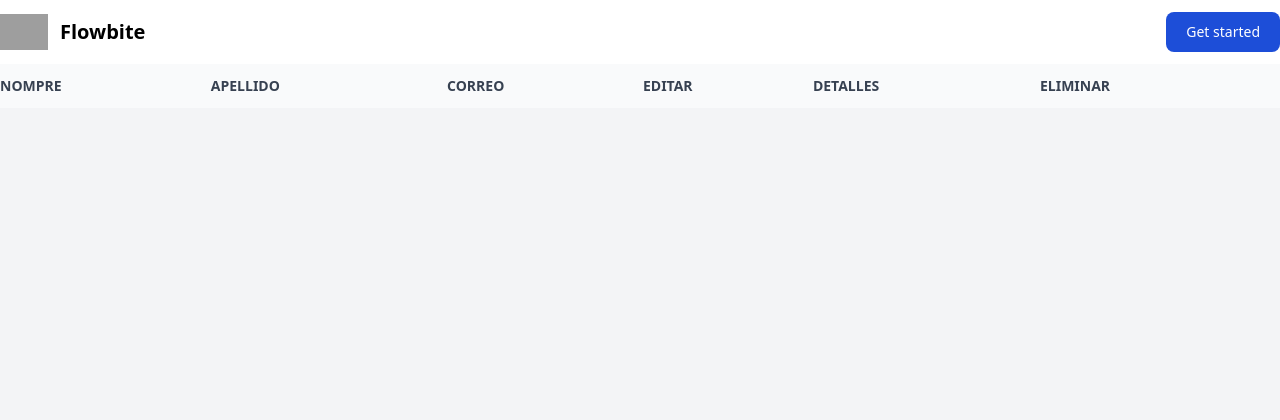
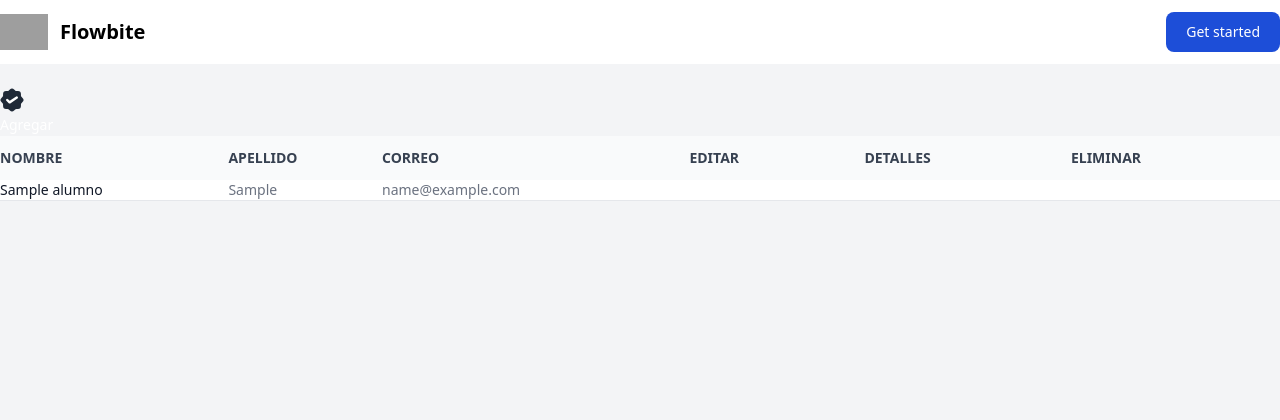
Before and after one commit to IDGS-805-22001414/FlaskBd, a Flask app: page / in a window 1280 px wide. Shown: the top 420 px of the page. Run offline with Flask 3, Linux system fonts and the light colour scheme; tables that the repository leaves empty hold one stand-in row (values such as "Sample post"); lists and menus that the app fills with data are empty; some libraries are stand-ins or nearby versions; grey boxes are pictures that could not be loaded.

Commit message:
ABC completo

```diff
--- a/app.py
+++ b/app.py
@@ -1,15 +1,20 @@
 from flask import Flask, render_template, request, redirect, url_for, flash
-from flask_wtf import CSRFProtect  # Corrección de importación
+from flask_wtf import CSRFProtect
 from config import DevelopmentConfig
 import forms
 from models import db, Alumnos
+from flask_sqlalchemy import SQLAlchemy
 
 app = Flask(__name__)
 app.config.from_object(DevelopmentConfig)
 
+# Inicializar la base de datos correctamente
+db.init_app(app)
+
 # Asociar CSRF a la aplicación
 csrf = CSRFProtect(app)
 
+# -------- Rutas --------
 @app.route("/", methods=['GET', 'POST'])
 @app.route("/index")
 def index():
@@ -19,31 +24,84 @@ def index():
 
 @app.route("/detalles", methods=['GET', 'POST'])
 def detalles():
-    create_form=forms.UserForm2(request.form)
-    if request.method ==  'GET':
-        id=request.args.get('id')
-    alum1=db.session.query(Alumnos).filter(Alumnos.id).first()
-    nom=alum1.nombre
-    ape=alum1.apellido
-    email=alum1.email
+    create_form = forms.UserForm2(request.form)
+    if request.method == 'GET':
+        id = request.args.get('id')
+        alum1 = db.session.query(Alumnos).filter(Alumnos.id == id).first()
+        if alum1:  # Verificar si el alumno existe
+            return render_template("detalles.html", form=create_form, nombre=alum1.nombre, apellido=alum1.apaterno, email=alum1.email)
+        else:
+            flash("Alumno no encontrado", "error")
+            return redirect(url_for('index'))
 
-    return render_template("detalles.html",form=create_form,nombre=nom,apellido=ape,email=email)
-
-@app.route("/Alumnos1" , methods=['GET' , 'POST'])
+@app.route("/Alumnos1", methods=['GET', 'POST'])
 def Alumnos1():
-    create_form=forms.UserForm2(request.form)
-    if request.method=='POST':
-        alum=Alumnos(nombre=create_form.nombre.data,
-                     apaterno=create_form.apaterno.data,
-                     email=create_form.email.data)
+    create_form = forms.UserForm2(request.form)
+    if request.method == 'POST':
+        alum = Alumnos(nombre=create_form.nombre.data, apaterno=create_form.apaterno.data, email=create_form.email.data)
         db.session.add(alum)
         db.session.commit()
-        return render_template('Alumnos1.html',form=create_form)
+        return redirect(url_for('index'))
+    return render_template('Alumnos1.html', form=create_form)
 
+@app.route("/modificar", methods=['GET', 'POST'])
+def modificar():
+    create_form = forms.UserForm2(request.form)
+    if request.method == 'GET':
+        id = request.args.get('id')
+        alum1 = db.session.query(Alumnos).filter(Alumnos.id == id).first()
+        if alum1:
+            create_form.id.data = id
+            create_form.nombre.data = alum1.nombre.strip()
+            create_form.apaterno.data = alum1.apaterno
+            create_form.email.data = alum1.email
+        else:
+            flash("Alumno no encontrado", "error")
+            return redirect(url_for('index'))
+
+    if request.method == 'POST':
+        id = create_form.id.data
+        alum1 = db.session.query(Alumnos).filter(Alumnos.id == id).first()
+        if alum1:
+            alum1.nombre = create_form.nombre.data.strip()
+            alum1.apaterno = create_form.apaterno.data
+            alum1.email = create_form.email.data
+            db.session.commit()
+            return redirect(url_for('index'))
+    return render_template('modificar.html', form=create_form)
+
+@app.route("/eliminar", methods=['GET', 'POST'])
+def eliminar():
+    create_form = forms.UserForm2(request.form)
+    if request.method == 'GET':
+        id = request.args.get('id')
+        alum1 = db.session.query(Alumnos).filter(Alumnos.id == id).first()
+        if alum1:
+            create_form.id.data = id
+            create_form.nombre.data = alum1.nombre
+            create_form.apaterno.data = alum1.apaterno
+            create_form.email.data = alum1.email
+        else:
+            flash("Alumno no encontrado", "error")
+            return redirect(url_for('index'))
+
+    if request.method == 'POST':
+        id = create_form.id.data
+        alum = Alumnos.query.get(id)
+        if alum:
+            db.session.delete(alum)
+            db.session.commit()
+            return redirect(url_for('index'))
+    return render_template('eliminar.html', form=create_form)
+
+@app.route("/test_db")
+def test_db():
+    alumnos = Alumnos.query.all()
+    return {"total": len(alumnos), "datos": [alumno.nombre for alumno in alumnos]}
+
+
+# -------- Iniciar el servidor correctamente --------
 if __name__ == '__main__':
-    # Inicializar base de datos correctamente
-    db.init_app(app)
-
     with app.app_context():
         db.create_all()  # Crear tablas si no existen
 
--- a/forms.py
+++ b/forms.py
@@ -1,35 +1,29 @@
-from wtforms import Form
 from flask_wtf import FlaskForm
-
-from wtforms import StringField,IntegerField
-from wtforms import EmailField
+from wtforms import StringField, IntegerField, EmailField
 from wtforms import validators
 
+class UserForm(FlaskForm):  # Cambia "Form" por "FlaskForm"
+    nombre = StringField('nombre', [
+        validators.DataRequired(message='El campo es requerido'),
+        validators.Length(min=4, max=10, message='Ingrese un nombre válido')
+    ])
+    apaterno = StringField('apaterno')
+    amaterno = StringField('amaterno')
+    email = EmailField('email', [validators.Email(message='Ingrese un correo válido')])
+    edad = IntegerField('edad')
 
-class UserForm(Form):
-    nombre=StringField('nombre',[
-        validators.DataRequired(message='El campo es requerido'),
-        validators.length(min=4,max=10, message='ingresa nombre valido')
+class UserForm2(FlaskForm):  # Cambia "Form" por "FlaskForm"
+    id = IntegerField('id', [
+        validators.NumberRange(min=1, max=20, message='Valor no válido')
     ])
-    apaterno=StringField('apaterno')
-    amaterno=StringField('amaterno')
-    email=EmailField('email',[ validators.Email(message='Ingrese un correo valido')])
-    edad=IntegerField('edad')
-
-
-class UserForm2(Form):
-    id=IntegerField('id',
-    [validators.number_range(min=1, max=20,message='valor no valido')])
-    nombre=StringField('nombre',[
+    nombre = StringField('nombre', [
         validators.DataRequired(message='El nombre es requerido'),
-        validators.length(min=4,max=20, message='requiere min=4 max=20')
+        validators.Length(min=4, max=20, message='Requiere mínimo 4 y máximo 20 caracteres')
     ])
-
-    apaterno=StringField('apaterno',[
+    apaterno = StringField('apaterno', [
         validators.DataRequired(message='El apellido es requerido')
     ])
-
-    email=EmailField('correo',[
-        validators.DataRequired(message='El apellido es requerido'),
-        validators.Email(message='Ingrese un correo valido')
+    email = EmailField('correo', [
+        validators.DataRequired(message='El correo es requerido'),
+        validators.Email(message='Ingrese un correo válido')
     ])
--- a/templates/index.html
+++ b/templates/index.html
@@ -3,71 +3,48 @@
 {% block content %}
 
 {% block container %}
-
+<a href="Alumno1" class="focus:outline-none text-white bg-green-700 hover:bg-green-800 focus:ring-4 focus:ring-green-300 font-medium rounded-lg text-sm px-5 py-2.5 me-2 mb-2 dark:bg-green-600 dark:hover:bg-green-700 dark:focus:ring-green-800">
+    <svg class="w-6 h-6 text-gray-800 dark:text-white" aria-hidden="true" xmlns="http://www.w3.org/2000/svg" fill="currentColor" viewBox="0 0 20 20">
+        <path fill="currentColor" d="m18.774 8.245-.892-.893a1.5 1.5 0 0 1-.437-1.052V5.036a2.484 2.484 0 0 0-2.48-2.48H13.7a1.5 1.5 0 0 1-1.052-.438l-.893-.892a2.484 2.484 0 0 0-3.51 0l-.893.892a1.5 1.5 0 0 1-1.052.437H5.036a2.484 2.484 0 0 0-2.48 2.481V6.3a1.5 1.5 0 0 1-.438 1.052l-.892.893a2.484 2.484 0 0 0 0 3.51l.892.893a1.5 1.5 0 0 1 .437 1.052v1.264a2.484 2.484 0 0 0 2.481 2.481H6.3a1.5 1.5 0 0 1 1.052.437l.893.892a2.484 2.484 0 0 0 3.51 0l.893-.892a1.5 1.5 0 0 1 1.052-.437h1.264a2.484 2.484 0 0 0 2.481-2.48V13.7a1.5 1.5 0 0 1 .437-1.052l.892-.893a2.484 2.484 0 0 0 0-3.51Z"/>
+        <path fill="#fff" d="M8 13a1 1 0 0 1-.707-.293l-2-2a1 1 0 1 1 1.414-1.414l1.42 1.42 5.318-3.545a1 1 0 0 1 1.11 1.664l-6 4A1 1 0 0 1 8 13Z"/>
+    </svg>
+    Agregar
+</a>
 <div class="relative overflow-x-auto">
     <table class="w-full text-sm text-left rtl:text-right text-gray-500 dark:text-gray-400">
         <thead class="text-xs text-gray-700 uppercase bg-gray-50 dark:bg-gray-700 dark:text-gray-400">
             <tr>
-                <th scope="col" class="px-6 py-3">
-                    Nompre
-                </th>
-                <th scope="col" class="px-6 py-3">
-                    Apellido
-                </th>
-                <th scope="col" class="px-6 py-3">
-                    Correo
-                </th>
-                <th scope="col" class="px-6 py-3">
-                    Editar
-                </th>
-                <th scope="col" class="px-6 py-3">
-                    Detalles
-                </th>
-                <th scope="col" class="px-6 py-3">
-                    Eliminar
-                </th>
+                <th scope="col" class="px-6 py-3">Nombre</th>
+                <th scope="col" class="px-6 py-3">Apellido</th>
+                <th scope="col" class="px-6 py-3">Correo</th>
+                <th scope="col" class="px-6 py-3">Editar</th>
+                <th scope="col" class="px-6 py-3">Detalles</th>
+                <th scope="col" class="px-6 py-3">Eliminar</th>
             </tr>
         </thead>
         <tbody>
-            {%for alumn in alumnos %}
+            {% for alumno in Alumnos %}
             <tr class="bg-white border-b dark:bg-gray-800 dark:border-gray-700 border-gray-200">
                 <th scope="row" class="px-6 py-4 font-medium text-gray-900 whitespace-nowrap dark:text-white">
-                    {{alumn.nombre}}
+                    {{ alumno.nombre }}
                 </th>
                 <td class="px-6 py-4">
-                    {{alumn.apaterno}}
+                    {{ alumno.apaterno }}
                 </td>
                 <td class="px-6 py-4">
-                    {{alumn.email}}
+                    {{ alumno.email }}
                 </td>
                 <td class="px-6 py-4">
-                    <a href="modificar.html=id={{alumn.id}}" class="focus:outline-none text-white bg-green-700 hover:bg-green-800 focus:ring-4 focus:ring-green-300 font-medium rounded-lg text-sm px-5 py-2.5 me-2 mb-2 dark:bg-green-600 dark:hover:bg-green-700 dark:focus:ring-green-800">
-                        <svg class="w-6 h-6 text-gray-800 dark:text-white" aria-hidden="true" xmlns="http://www.w3.org/2000/svg" fill="currentColor" viewBox="0 0 18 20">
-                            <path d="M16 0H4a2 2 0 0 0-2 2v1H1a1 1 0 0 0 0 2h1v2H1a1 1 0 0 0 0 2h1v2H1a1 1 0 0 0 0 2h1v2H1a1 1 0 0 0 0 2h1v1a2 2 0 0 0 2 2h12a2 2 0 0 0 2-2V2a2 2 0 0 0-2-2Zm-5.5 4.5a3 3 0 1 1 0 6 3 3 0 0 1 0-6ZM13.929 17H7.071a.5.5 0 0 1-.5-.5 3.935 3.935 0 1 1 7.858 0 .5.5 0 0 1-.5.5Z"/>
-                        </svg>
-                    Editar
-                    </a>
+                    <a href="{{ url_for('modificar', id=alumno.id) }}" class="focus:outline-none text-white bg-green-700 hover:bg-green-800 focus:ring-4 focus:ring-green-300 font-medium rounded-lg text-sm px-5 py-2.5 me-2 mb-2 dark:bg-green-600 dark:hover:bg-green-700 dark:focus:ring-green-800">Editar</a>
                 </td>
                 <td class="px-6 py-4">
-                    <a href="detalles?id={{alumn.id}}" class="focus:outline-none text-white bg-green-700 hover:bg-green-800 focus:ring-4 focus:ring-green-300 font-medium rounded-lg text-sm px-5 py-2.5 me-2 mb-2 dark:bg-green-600 dark:hover:bg-green-700 dark:focus:ring-green-800">
-                        <svg class="w-6 h-6 text-gray-800 dark:text-white" aria-hidden="true" xmlns="http://www.w3.org/2000/svg" fill="none" viewBox="0 0 21 21">
-                            <path stroke="currentColor" stroke-linecap="round" stroke-linejoin="round" stroke-width="2" d="m6.072 10.072 2 2 6-4m3.586 4.314.9-.9a2 2 0 0 0 0-2.828l-.9-.9a2 2 0 0 1-.586-1.414V5.072a2 2 0 0 0-2-2H13.8a2 2 0 0 1-1.414-.586l-.9-.9a2 2 0 0 0-2.828 0l-.9.9a2 2 0 0 1-1.414.586H5.072a2 2 0 0 0-2 2v1.272a2 2 0 0 1-.586 1.414l-.9.9a2 2 0 0 0 0 2.828l.9.9a2 2 0 0 1 .586 1.414v1.272a2 2 0 0 0 2 2h1.272a2 2 0 0 1 1.414.586l.9.9a2 2 0 0 0 2.828 0l.9-.9a2 2 0 0 1 1.414-.586h1.272a2 2 0 0 0 2-2V13.8a2 2 0 0 1 .586-1.414Z"/>
-                        </svg>
-
-                    Detalles
-                    </a>
+                    <a href="{{ url_for('detalles', id=alumno.id) }}" class="focus:outline-none text-white bg-green-700 hover:bg-green-800 focus:ring-4 focus:ring-green-300 font-medium rounded-lg text-sm px-5 py-2.5 me-2 mb-2 dark:bg-green-600 dark:hover:bg-green-700 dark:focus:ring-green-800">Detalles</a>
                 </td>
                 <td class="px-6 py-4">
-                    <a href="eliminar.html=id={{alumnos.id}}" class="focus:outline-none text-white bg-green-700 hover:bg-green-800 focus:ring-4 focus:ring-green-300 font-medium rounded-lg text-sm px-5 py-2.5 me-2 mb-2 dark:bg-green-600 dark:hover:bg-green-700 dark:focus:ring-green-800">
-                        <svg class="w-6 h-6 text-gray-800 dark:text-white" aria-hidden="true" xmlns="http://www.w3.org/2000/svg" fill="currentColor" viewBox="0 0 20 20">
-                            <path fill="currentColor" d="m18.774 8.245-.892-.893a1.5 1.5 0 0 1-.437-1.052V5.036a2.484 2.484 0 0 0-2.48-2.48H13.7a1.5 1.5 0 0 1-1.052-.438l-.893-.892a2.484 2.484 0 0 0-3.51 0l-.893.892a1.5 1.5 0 0 1-1.052.437H5.036a2.484 2.484 0 0 0-2.48 2.481V6.3a1.5 1.5 0 0 1-.438 1.052l-.892.893a2.484 2.484 0 0 0 0 3.51l.892.893a1.5 1.5 0 0 1 .437 1.052v1.264a2.484 2.484 0 0 0 2.481 2.481H6.3a1.5 1.5 0 0 1 1.052.437l.893.892a2.484 2.484 0 0 0 3.51 0l.893-.892a1.5 1.5 0 0 1 1.052-.437h1.264a2.484 2.484 0 0 0 2.481-2.48V13.7a1.5 1.5 0 0 1 .437-1.052l.892-.893a2.484 2.484 0 0 0 0-3.51Z"/>
-                            <path fill="#fff" d="M8 13a1 1 0 0 1-.707-.293l-2-2a1 1 0 1 1 1.414-1.414l1.42 1.42 5.318-3.545a1 1 0 0 1 1.11 1.664l-6 4A1 1 0 0 1 8 13Z"/>
-                        </svg>
-                        Eliminar
-                    </a>
+                    <a href="{{ url_for('eliminar', id=alumno.id) }}" class="focus:outline-none text-white bg-red-700 hover:bg-red-800 focus:ring-4 focus:ring-red-300 font-medium rounded-lg text-sm px-5 py-2.5 me-2 mb-2 dark:bg-red-600 dark:hover:bg-red-700 dark:focus:ring-red-800" onclick="return confirm('¿Estás seguro de que quieres eliminar este alumno?');">Eliminar</a>
                 </td>
             </tr>
-            {%endfor %}
+            {% endfor %}
         </tbody>
     </table>
 </div>
```
Also changed, not shown: models.py (+5 -10 lines), templates/Alumnos1.html (+23 -0 lines), templates/_macros.html (+18 -16 lines), templates/detalles.html (+9 -10 lines), templates/eliminar.html (+16 -0 lines), templates/modificar.html (added, +17 -0 lines).
